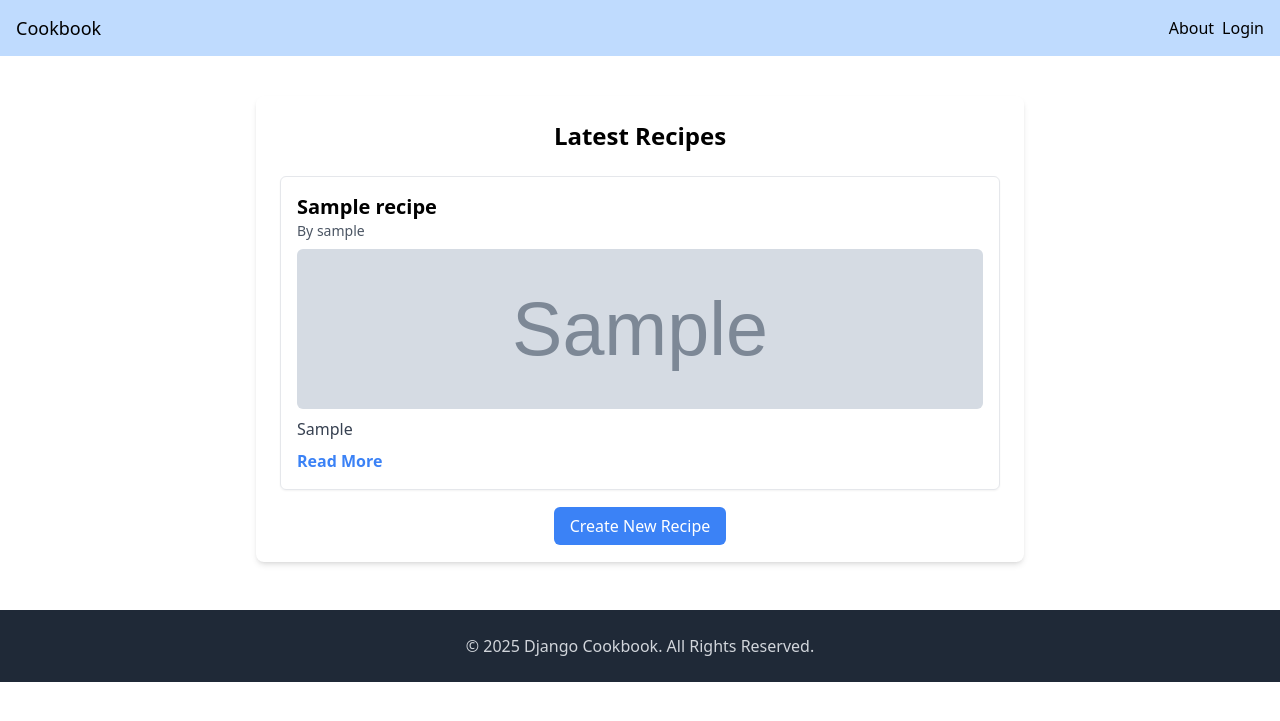
After one commit to niceWizzard/django_cookbook, a Django app: page /recipes/ in a window 1280 px wide. The commit adds this page. Shown: the top 721 px of the page. Run offline with Django 5.2, Linux system fonts and the light colour scheme; tables that the repository leaves empty hold one stand-in row (values such as "Sample post"); grey boxes marked "Sample" are stand-in pictures; some libraries are stand-ins or nearby versions.

Commit message:
Added recipe list & create page

```diff
--- a/project/templates/home.html
+++ b/project/templates/home.html
@@ -18,7 +18,7 @@
     <span class="text-md text-gray-600 text-center max-w-lg">
         Share your favorite recipes, learn from others, and become part of an exciting culinary journey.
     </span>
-    <a href="/" class="bg-blue-400 px-4 py-2 text-gray-50 text-2xl rounded-sm hover:bg-blue-500 transition">
+    <a href="{% url "users:register" %}" class="bg-blue-400 px-4 py-2 text-gray-50 text-2xl rounded-sm hover:bg-blue-500 transition">
         Register now!
     </a>
 </section>
--- a/project/urls.py
+++ b/project/urls.py
@@ -17,6 +17,7 @@ Including another URLconf
 from django.contrib import admin
 from django.urls import include, path
 from django.conf import settings
+from django.conf.urls.static import static
 
 from project.views import homepage
 
@@ -24,8 +25,9 @@ urlpatterns = [
     path('admin/', admin.site.urls),
     path("", homepage),
     path("users/", include("users.urls")),
+    path("recipes/", include("recipes.urls")),
 ]
 
-
+urlpatterns += static(settings.MEDIA_URL, document_root=settings.MEDIA_ROOT)
 if settings.DEBUG:
     urlpatterns +=[ path("__reload__/", include("django_browser_reload.urls"))]
--- /dev/null
+++ b/recipes/templates/recipes/recipe_list.html
@@ -0,0 +1,32 @@
+{% extends "layout.html" %}
+{% block title %}Recipe List - Django Cookbook{% endblock title %}
+
+{% block content %}
+<section class="max-w-3xl mx-auto mt-10 p-6 bg-white shadow-md rounded-lg">
+    <h1 class="text-2xl font-bold text-center">Latest Recipes</h1>
+
+    {% if recipes %}
+        <div class="mt-6 flex flex-col gap-4">
+            {% for recipe in recipes %}
+                <div class="p-4 border rounded-md shadow-sm">
+                    <h3 class="text-xl font-semibold">{{ recipe.title }}</h3>
+                    <p class="text-gray-600 text-sm">By {{ recipe.author.username }}</p>
+                    {% if recipe.image %}
+                        <img src="{{ recipe.image.url }}" alt="{{ recipe.title }}" class="mt-2 w-full h-40 object-cover rounded-md">
+                    {% endif %}
+                    <p class="mt-2 text-gray-700">{{ recipe.recipe|truncatechars:100 }}</p>
+                    <a href="#" class="text-blue-500 font-semibold mt-2 inline-block hover:underline">Read More</a>
+                </div>
+            {% endfor %}
+        </div>
+    {% else %}
+        <p class="mt-4 text-gray-500 text-center">No recipes available.</p>
+    {% endif %}
+
+    <div class="mt-6 text-center">
+        <a href="{% url 'recipes:create' %}" class="bg-blue-500 text-white px-4 py-2 rounded-md hover:bg-blue-600 transition">
+            Create New Recipe
+        </a>
+    </div>
+</section>
+{% endblock content %}
--- /dev/null
+++ b/recipes/urls.py
@@ -0,0 +1,11 @@
+from django.urls import  path
+
+from recipes.views import create_page, list_page
+
+
+app_name = "recipes"
+
+urlpatterns = [
+    path("create/", create_page, name="create"),
+    path("", list_page, name="list"),
+]
--- a/recipes/views.py
+++ b/recipes/views.py
@@ -1,3 +1,21 @@
+from django.http import HttpRequest, HttpResponseRedirect
 from django.shortcuts import render
+from django.contrib.auth.decorators import login_required
+from recipes.models import Recipe
+from recipes.forms import RecipeForm
 
-# Create your views here.
+def list_page(req: HttpRequest):
+    recipes = Recipe.objects.all()
+    return render(req, "recipes/recipe_list.html", {"recipes": recipes})
+
+@login_required
+def create_page(req: HttpRequest):
+    form = RecipeForm()
+    if req.method == "POST":
+        form = RecipeForm(req.POST, req.FILES)
+        if form.is_valid():
+            recipe = form.save(commit=False)
+            recipe.author = req.user  # Assign the logged-in user
+            recipe.save()
+            return HttpResponseRedirect("/")  # Redirect to home or list page
+    return render(req, "recipes/create_recipe.html", {"form": form})
--- a/templates/layout.html
+++ b/templates/layout.html
@@ -27,6 +27,7 @@
                     {% csrf_token %}
                     <button>Logout</button>
                 </form>
+                <a href="{% url "recipes:create" %}">Create</a>
                 {% else %}
                 <a href="{% url "users:login" %}">Login</a>
                 {% endif %}
```
Also changed, not shown: recipes/forms.py (added, +7 -0 lines), recipes/templates/recipes/create_recipe.html (added, +32 -0 lines), 1 other file.
